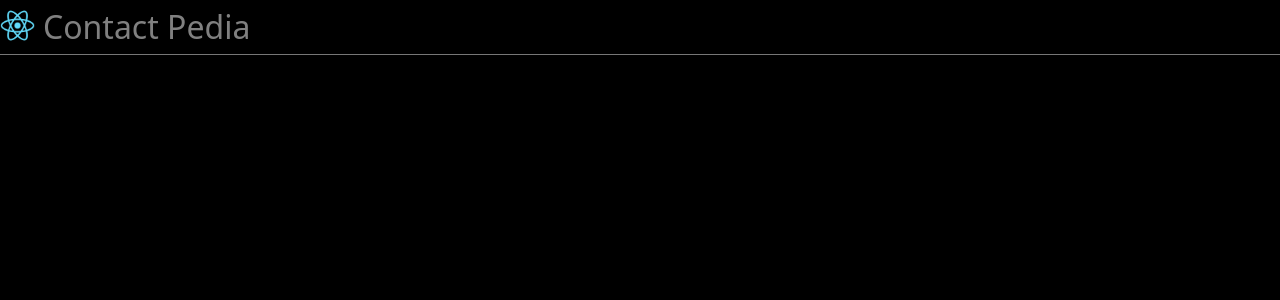
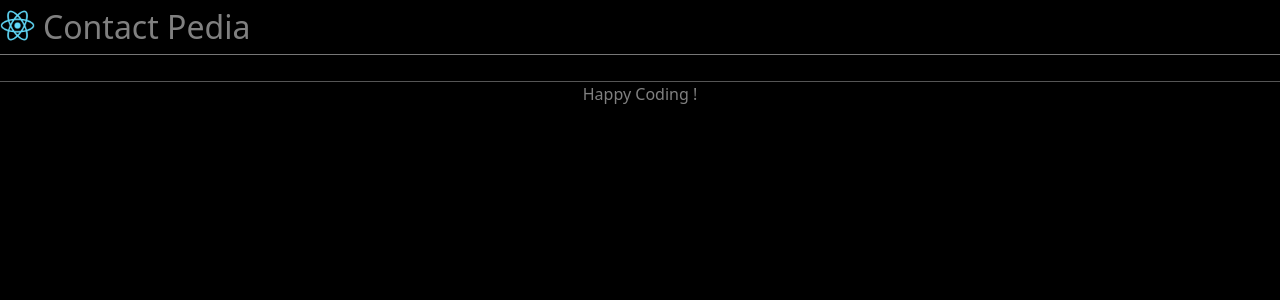
Before and after one commit to ahmadfaisall020597/Tutorial-React, a React (Create React App) app in the folder contact-pedia/: page / in a window 1280 px wide. Shown: the top 300 px of the page. Built offline with nearby package versions, Linux system fonts and the light colour scheme.

Commit message:
Add Component

```diff
--- /dev/null
+++ b/contact-pedia/src/Components/Layouts/Footer.jsx
@@ -0,0 +1,12 @@
+export default function Footer() {
+    return (
+        <div className='pt-3'>
+            <p style={{
+                color: "gray",
+                borderTop: "1px solid #555",
+                marginTop: "10px",
+                textAlign: "center"
+            }}>Happy Coding !</p>
+        </div>
+    )
+}
--- a/contact-pedia/src/Header.jsx
+++ b/contact-pedia/src/Components/Layouts/Header.jsx
@@ -1,4 +1,4 @@
-import logo from "../src/images/react.png";
+import logo from "../../images/react.png";
 
 export default function Header() {
     return (
--- a/contact-pedia/src/index.js
+++ b/contact-pedia/src/index.js
@@ -1,10 +1,12 @@
 import React from 'react';
 import ReactDOM from 'react-dom/client';
-import Header from './Header';
+import Footer from './Components/Layouts/Footer';
+import Header from './Components/Layouts/Header';
 
 const root = ReactDOM.createRoot(document.getElementById('root'));
 root.render(
   <div>
     <Header></Header>
+    <Footer></Footer>
   </div>
 );
```
Also changed, not shown: contact-pedia/src/Components/ContactPages/AddContact.jsx (added, +7 -0 lines), contact-pedia/src/Components/ContactPages/AddRandomComponent.jsx (added, +7 -0 lines), contact-pedia/src/Components/ContactPages/Contact.jsx (added, +7 -0 lines), contact-pedia/src/Components/ContactPages/ContactIndex.jsx (added, +7 -0 lines), contact-pedia/src/Components/ContactPages/FavoriteContact.jsx (added, +7 -0 lines), contact-pedia/src/Components/ContactPages/GeneralContact.jsx (added, +7 -0 lines), contact-pedia/src/Components/ContactPages/RemoveAllContact.jsx (added, +7 -0 lines).
